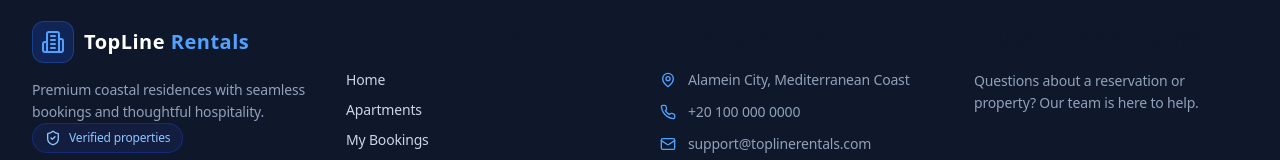
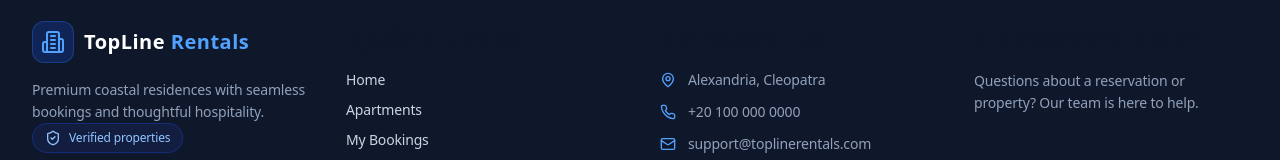
Before and after one commit to abdelgelil/top-line-rentals, a React (Vite) app in the folder client/Top Line/: page / in a window 1280 px wide. Shown: the part 1339-1499 px from the top of the page. Built offline with nearby package versions, Linux system fonts and the light colour scheme; no server answers.

Commit message:
feat: add localized developer credit line to footer

```diff
--- a/client/Top Line/src/i18n.js
+++ b/client/Top Line/src/i18n.js
@@ -234,7 +234,7 @@ resources.en.translation.footer = {
   verifiedProperties: 'Verified properties',
   quickLinks: 'Quick Links',
   contactUs: 'Contact Us',
-  address: 'Alamein City, Mediterranean Coast',
+  address: 'Alexandria, Cleopatra',
   support: 'Customer Care',
   supportNote: 'Questions about a reservation or property? Our team is here to help.',
   allRightsReserved: 'All rights reserved.',
@@ -246,7 +246,7 @@ resources.ar.translation.footer = {
   verifiedProperties: 'عقارات موثقة',
   quickLinks: 'روابط سريعة',
   contactUs: 'تواصل معنا',
-  address: 'مدينة العلمين، ساحل البحر المتوسط',
+  address: 'الإسكندرية، كليوباترا',
   support: 'خدمة العملاء',
   supportNote: 'هل لديك سؤال عن حجز أو عقار؟ فريقنا هنا لمساعدتك.',
   allRightsReserved: 'جميع الحقوق محفوظة.',
```
